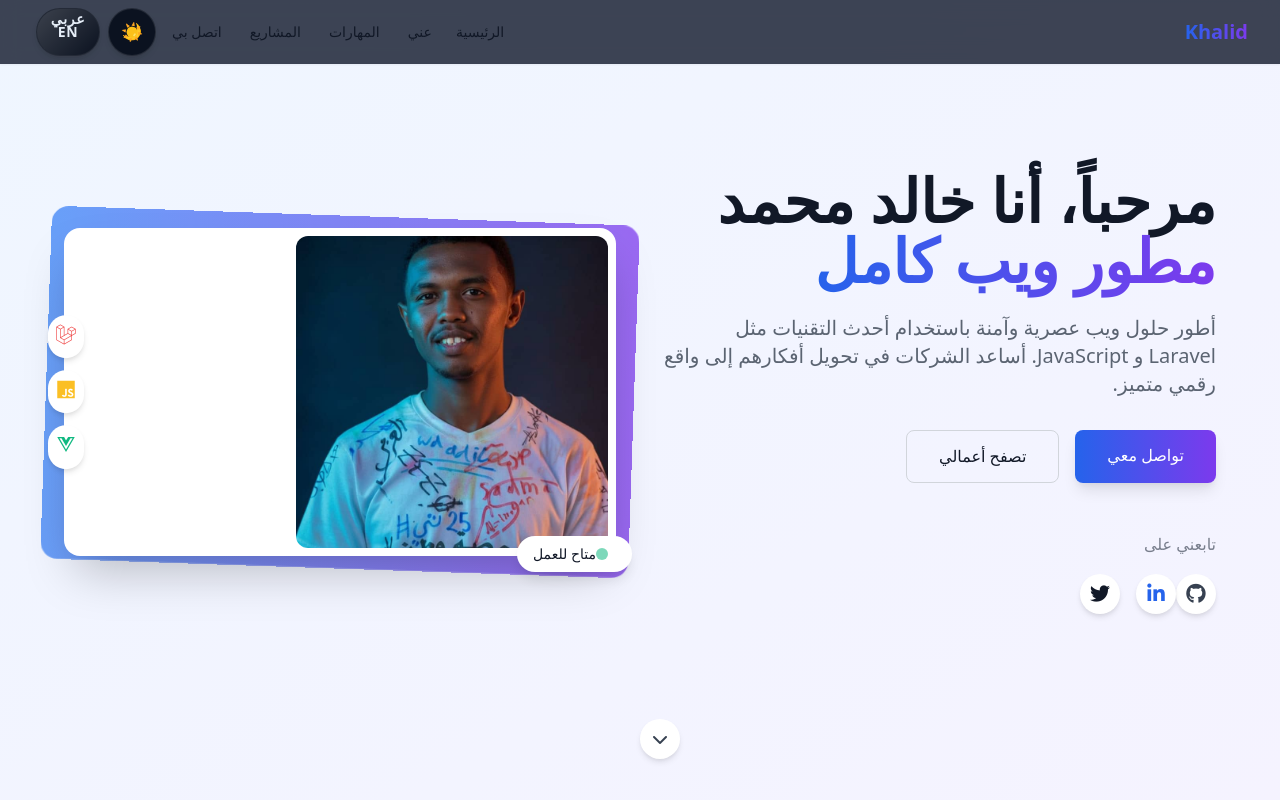
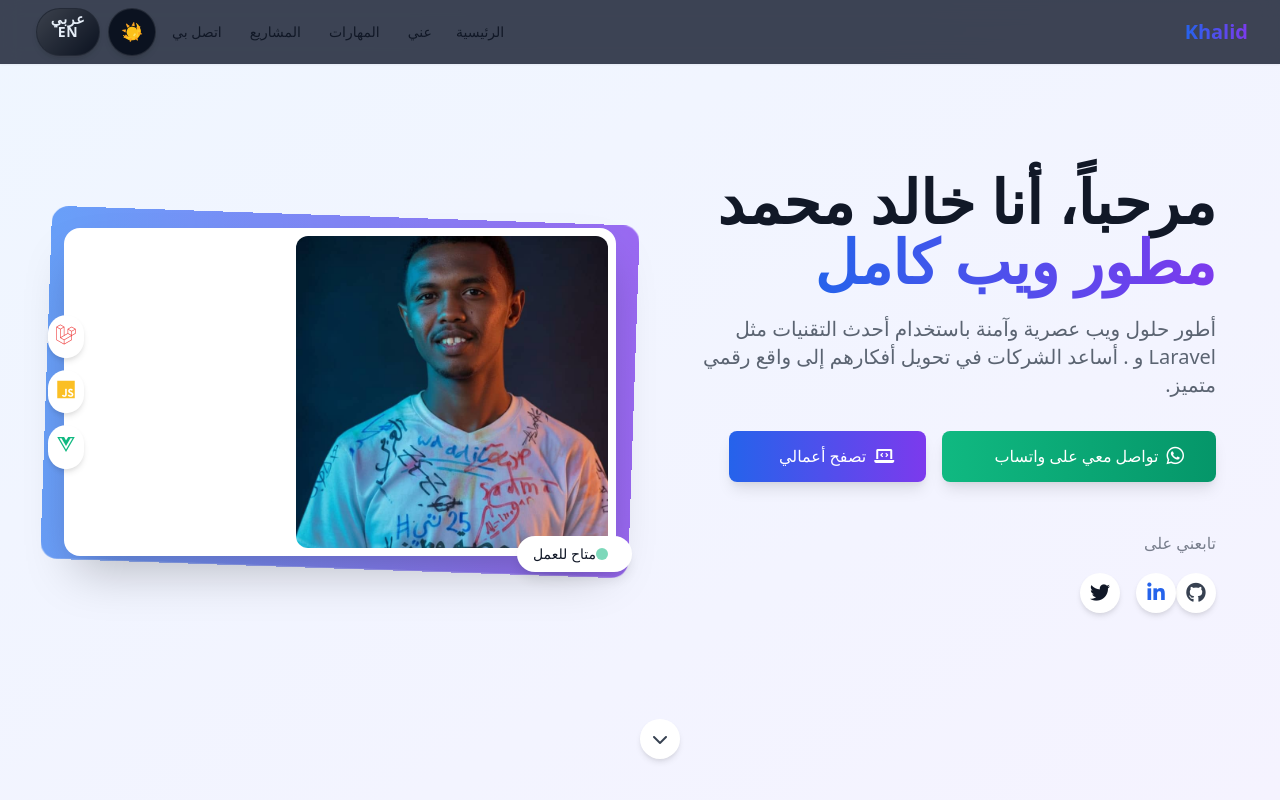
Before and after one commit to Mester2001/pro, a plain HTML site: page index.html in a window 1280 px wide. Shown: the top 800 px of the page. Drawn offline with nearby package versions, Linux system fonts and the light colour scheme.

Commit message:
fix href

```diff
--- a/index.html
+++ b/index.html
@@ -101,14 +101,24 @@
           <span class="bg-clip-text text-transparent bg-gradient-to-r from-blue-600 to-purple-600">مطور ويب كامل</span>
         </h1>
         <p class="text-xl text-gray-600 dark:text-gray-300 mb-8 max-w-2xl mx-auto lg:mx-0">
-          أطور حلول ويب عصرية وآمنة باستخدام أحدث التقنيات مثل Laravel و JavaScript. أساعد الشركات في تحويل أفكارهم إلى واقع رقمي متميز.
+          أطور حلول ويب عصرية وآمنة باستخدام أحدث التقنيات مثل Laravel و . أساعد الشركات في تحويل أفكارهم إلى واقع رقمي متميز.
         </p>
         <div class="flex flex-col sm:flex-row gap-4 justify-center lg:justify-start">
-          <a href="#contact" class="px-8 py-3 bg-gradient-to-r from-blue-600 to-purple-600 text-white rounded-lg font-medium hover:opacity-90 transition-opacity shadow-lg hover:shadow-xl transform hover:-translate-y-1 duration-300">
-            تواصل معي
+          <a href="https://wa.me/249993147029?text=مرحباً%20خالد،%20أرغب%20في%20الاستفسار%20عن%20خدماتك%20التطويرية"
+             target="_blank"
+             rel="noopener noreferrer nofollow"
+             class="px-8 py-3 bg-gradient-to-r from-green-500 to-green-600 hover:from-green-600 hover:to-green-700 text-white rounded-lg font-medium transition-all shadow-lg hover:shadow-xl transform hover:-translate-y-0.5 active:translate-y-0 duration-200 flex items-center justify-center gap-2 cursor-pointer group">
+            <i class="fab fa-whatsapp text-xl"></i>
+            <span>تواصل معي على واتساب</span>
+            <i class="fas fa-arrow-left text-sm opacity-0 group-hover:opacity-100 transition-all duration-300 transform -translate-x-1 group-hover:translate-x-0"></i>
           </a>
-          <a href="#projects" class="px-8 py-3 border border-gray-300 dark:border-gray-600 rounded-lg font-medium hover:bg-gray-100 dark:hover:bg-gray-800 transition-colors">
-            تصفح أعمالي
+          <a href="#projects"
+             onclick="event.preventDefault();
+                     document.querySelector('#projects').scrollIntoView({behavior: 'smooth'});"
+             class="px-8 py-3 bg-gradient-to-r from-blue-600 to-purple-600 text-white rounded-lg font-medium hover:opacity-90 transition-all shadow-lg hover:shadow-xl transform hover:-translate-y-1 duration-300 flex items-center justify-center gap-2 group">
+            <i class="fas fa-laptop-code"></i>
+            <span>تصفح أعمالي</span>
+            <i class="fas fa-arrow-down text-sm opacity-0 group-hover:opacity-100 transition-opacity duration-300"></i>
           </a>
         </div>
 
```
